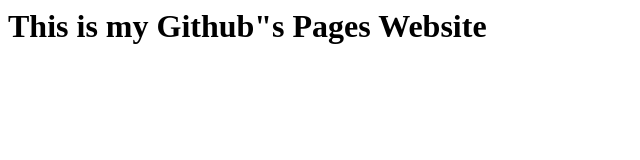
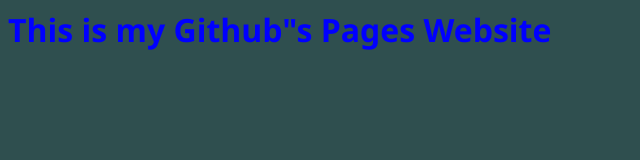
Before and after one commit to Cupid119/Cupid119.github.io, a plain HTML site: page index.html in a window 1280 px wide. Shown: the whole page, without its empty margins (0-640 px from the left). Drawn offline with Linux system fonts and the light colour scheme.

Commit message:
Update index.html

```diff
--- a/index.html
+++ b/index.html
@@ -1,6 +1,15 @@
 <html lang="en">
     <head>
         <title>My Site</title>
+        <style>
+            h1{
+                color: blue;
+                font-family: 'Segoe UI', Tahoma, Geneva, Verdana, sans-serif;
+            }
+            body{
+                background-color: darkslategrey;
+            }
+        </style>
     </head>
     <body>
         <h1>This is my Github"s Pages Website</h1>
```
